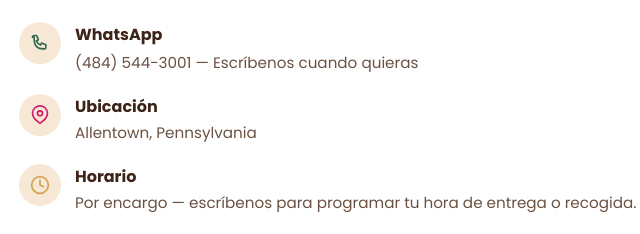
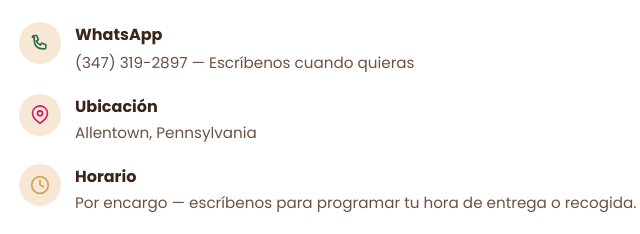
Before and after one commit to jamescoleman0/nonos-bakery, a plain HTML site: page index-es.html in a window 1280 px wide. Shown: the part 8445-8679 px from the top of the page, 129-769 px from the left. Drawn offline with Linux system fonts and the light colour scheme.

Commit message:
Update index-es.html

```diff
--- a/index-es.html
+++ b/index-es.html
@@ -746,7 +746,7 @@
         <div class="icon"><svg viewBox="0 0 24 24" fill="none" stroke="var(--green)" stroke-width="2" stroke-linecap="round" stroke-linejoin="round"><path d="M3 5a2 2 0 0 1 2-2h3l2 5-2.5 1.5a11 11 0 0 0 5 5L14 12l5 2v3a2 2 0 0 1-2 2h-1C8.6 19 5 15.4 5 8V5z"/></svg></div>
         <div>
           <strong>WhatsApp</strong>
-          <a href="https://wa.me/13473192897" target="_blank" rel="noopener">(484) 544-3001 — Escríbenos cuando quieras</a>
+          <a href="https://wa.me/13473192897" target="_blank" rel="noopener">(347) 319-2897 — Escríbenos cuando quieras</a>
         </div>
       </div>
       <div class="contact-row">
```
